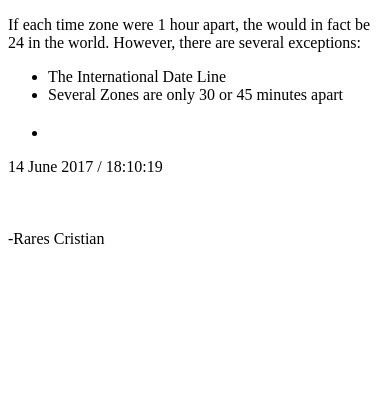
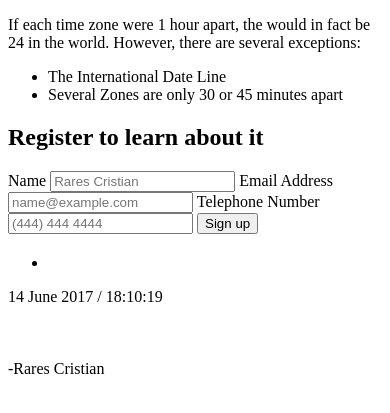
Before and after one commit to RaresC21/Tunnll-Internship, a Django app: page / in a window 390 px wide. Shown: the part 135-548 px from the top of the page. Run offline with Django 3.2, Linux system fonts and the light colour scheme.

Commit message:
Form to collect user name, email, and phone number

```diff
--- a/Time-and-Date/time_date_app/templates/time_date_app/index.html
+++ b/Time-and-Date/time_date_app/templates/time_date_app/index.html
@@ -21,6 +21,21 @@
 	  </ul>
 	</div>
 	<form method="post" id="register">
+	  <h2>Register to learn about it</h2>
+
+	  <label for="name">Name</label>
+	  <input type="text" name="name" id="name"
+		 placeholder="Rares Cristian" required>
+
+	  <label for="email"> Email Address </label>
+	  <input type="email" name="email" id="email"
+		 placeholder="name@example.com">
+
+	  <label for="tel">Telephone Number</label>
+	  <input type="tel" name="tel" id="tel"
+		 placeholder="(444) 444 4444">
+
+	  <input type="submit" value="Sign up">
 	</form>
       </div>
     </div>
```
